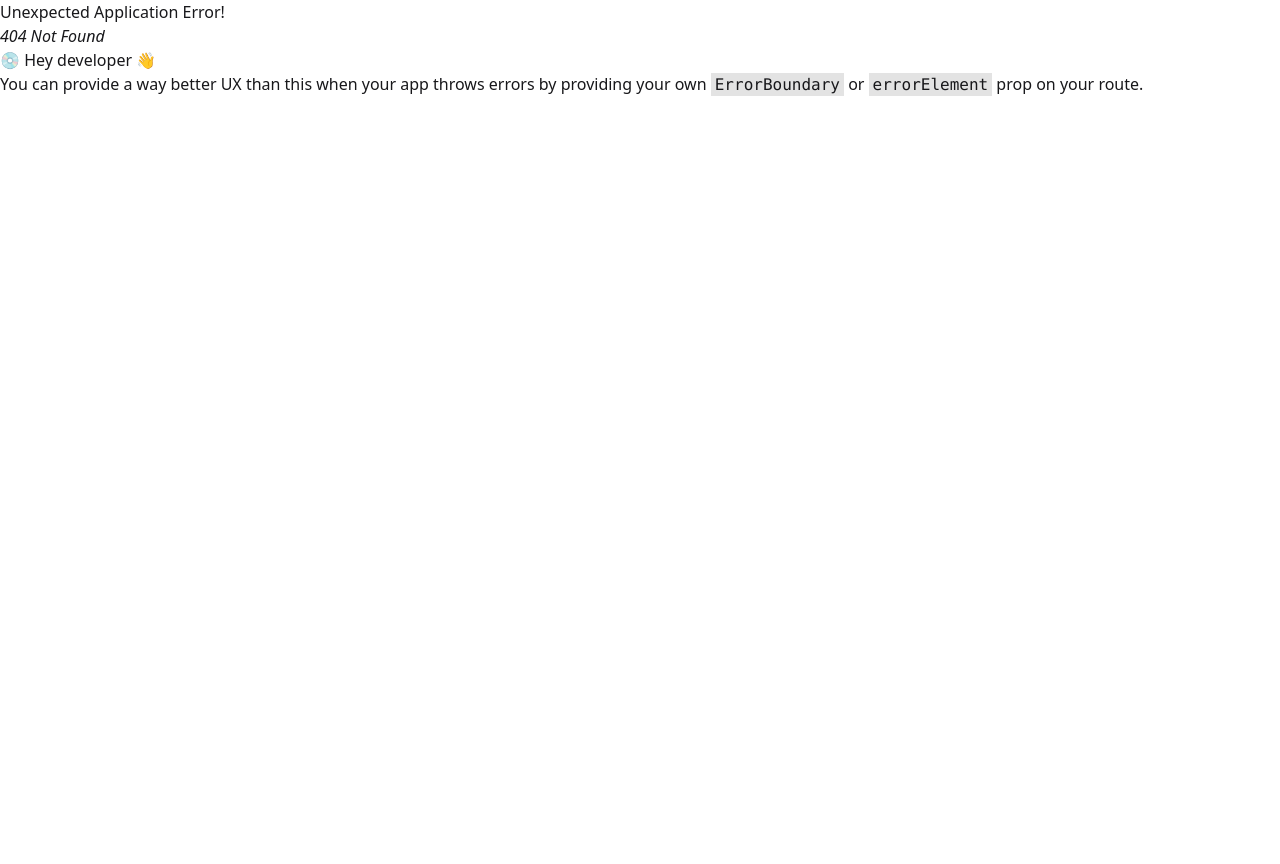
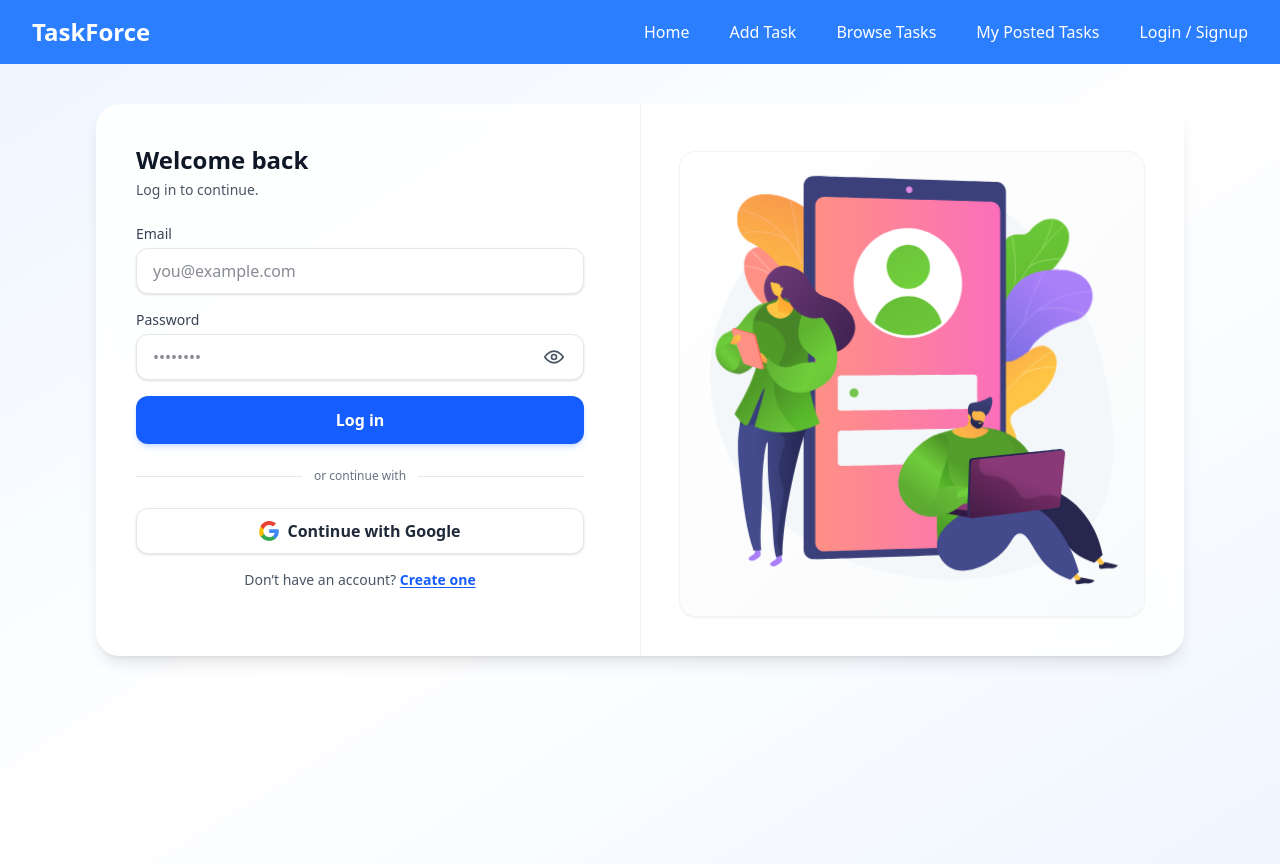
Before and after one commit to Akhlakur07/freelance-web-client, a React (Vite) app: page /login in a window 1280 px wide. Before the commit this address had no page. Before the commit the page ends 800 px from the top, so only its background shows below. Built offline with nearby package versions, Linux system fonts and the light colour scheme.

Commit message:
login page done

```diff
--- a/src/pages/Login.jsx
+++ b/src/pages/Login.jsx
@@ -1,11 +1,225 @@
-import React from 'react';
+// Login.jsx
+import React, { useState } from "react";
+import Lottie from "lottie-react";
+import loginLottie from "../assets/lottie/Login.json";
+import { Link } from "react-router";
 
-const Login = () => {
-    return (
-        <div>
+const Login = ({ onSubmit, onGoogle }) => {
+  const [form, setForm] = useState({ email: "", password: "" });
+  const [showPass, setShowPass] = useState(false);
+  const [submitting, setSubmitting] = useState(false);
 
-        </div>
-    );
+  const handleChange = (e) => {
+    const { name, value } = e.target;
+    setForm((f) => ({ ...f, [name]: value }));
+  };
+
+  const handleLogin = async (e) => {
+    e.preventDefault();
+    try {
+      setSubmitting(true);
+      if (typeof onSubmit === "function") {
+        await onSubmit(form); // { email, password }
+      } else {
+        console.log("Login submit:", form);
+      }
+    } finally {
+      setSubmitting(false);
+    }
+  };
+
+  const handleGoogle = async () => {
+    try {
+      setSubmitting(true);
+      if (typeof onGoogle === "function") {
+        await onGoogle();
+      } else {
+        console.log("Google login clicked");
+      }
+    } finally {
+      setSubmitting(false);
+    }
+  };
+
+  return (
+    <div className="min-h-screen bg-gradient-to-br from-blue-50 via-white to-blue-50">
+      <div className="max-w-6xl mx-auto px-4 sm:px-6 lg:px-8 py-10">
+        {/* Unified section card */}
+        <section className="relative rounded-3xl bg-white/90 backdrop-blur-sm shadow-lg">
+          {/* Vertical divider on md+ */}
+          <div className="absolute inset-y-0 left-1/2 w-px bg-gray-100 hidden md:block" />
+
+          <div className="grid md:grid-cols-2">
+            {/* Form side (left) */}
+            <div className="p-6 sm:p-8 lg:p-10">
+              <div className="max-w-md">
+                <h1 className="text-2xl font-bold text-gray-900">
+                  Welcome back
+                </h1>
+                <p className="mt-1 text-sm text-gray-600">
+                  Log in to continue.
+                </p>
+
+                <form onSubmit={handleLogin} className="mt-6 space-y-4">
+                  {/* Email */}
+                  <div>
+                    <label
+                      htmlFor="email"
+                      className="block text-sm font-medium text-gray-700"
+                    >
+                      Email
+                    </label>
+                    <input
+                      id="email"
+                      name="email"
+                      type="email"
+                      value={form.email}
+                      onChange={handleChange}
+                      autoComplete="email"
+                      placeholder="you@example.com"
+                      className="mt-1 w-full rounded-xl border border-gray-200 bg-white px-4 py-2.5 text-gray-900 shadow-sm focus:border-blue-500 focus:ring-4 focus:ring-blue-100 outline-none"
+                    />
+                  </div>
+
+                  {/* Password */}
+                  <div>
+                    <label
+                      htmlFor="password"
+                      className="block text-sm font-medium text-gray-700"
+                    >
+                      Password
+                    </label>
+                    <div className="mt-1 relative">
+                      <input
+                        id="password"
+                        name="password"
+                        type={showPass ? "text" : "password"}
+                        value={form.password}
+                        onChange={handleChange}
+                        autoComplete="current-password"
+                        placeholder="••••••••"
+                        className="w-full rounded-xl border border-gray-200 bg-white px-4 py-2.5 pr-12 text-gray-900 shadow-sm focus:border-blue-500 focus:ring-4 focus:ring-blue-100 outline-none"
+                      />
+                      <button
+                        type="button"
+                        onClick={() => setShowPass((s) => !s)}
+                        className="absolute inset-y-0 right-2 my-auto h-9 px-3 rounded-lg text-gray-600 hover:bg-gray-100"
+                        aria-label={
+                          showPass ? "Hide password" : "Show password"
+                        }
+                      >
+                        {showPass ? (
+                          <svg
+                            viewBox="0 0 24 24"
+                            className="w-5 h-5"
+                            fill="none"
+                            stroke="currentColor"
+                            strokeWidth="2"
+                          >
+                            <path d="M3 3l18 18" />
+                            <path d="M10.6 10.6a3 3 0 104.24 4.24" />
+                            <path d="M9.88 4.24A9.76 9.76 0 0121 12a9.77 9.77 0 01-2.1 3.34" />
+                            <path d="M6.1 6.1A9.76 9.76 0 003 12a9.77 9.77 0 006.34 5.9" />
+                          </svg>
+                        ) : (
+                          <svg
+                            viewBox="0 0 24 24"
+                            className="w-5 h-5"
+                            fill="none"
+                            stroke="currentColor"
+                            strokeWidth="2"
+                          >
+                            <path d="M1 12s4-7 11-7 11 7 11 7-4 7-11 7S1 12 1 12z" />
+                            <circle cx="12" cy="12" r="3" />
+                          </svg>
+                        )}
+                      </button>
+                    </div>
+                  </div>
+
+                  {/* Submit */}
+                  <button
+                    type="submit"
+                    disabled={submitting}
+                    className="w-full rounded-xl bg-blue-600 hover:bg-blue-700 disabled:opacity-60 disabled:cursor-not-allowed text-white font-semibold py-3 shadow-md shadow-blue-500/20 transition"
+                  >
+                    {submitting ? "Logging in..." : "Log in"}
+                  </button>
+
+                  {/* Divider */}
+                  <div className="relative py-2">
+                    <div className="absolute inset-0 flex items-center">
+                      <div className="w-full border-t border-gray-200" />
+                    </div>
+                    <div className="relative flex justify-center">
+                      <span className="bg-white px-3 text-xs text-gray-500">
+                        or continue with
+                      </span>
+                    </div>
+                  </div>
+
+                  {/* Google login */}
+                  <button
+                    type="button"
+                    onClick={handleGoogle}
+                    disabled={submitting}
+                    className="w-full rounded-xl border border-gray-200 bg-white hover:bg-gray-50 disabled:opacity-60 disabled:cursor-not-allowed text-gray-800 font-semibold py-2.5 shadow-sm inline-flex items-center justify-center gap-2 transition"
+                  >
+                    <svg
+                      viewBox="0 0 533.5 544.3"
+                      className="w-5 h-5"
+                      xmlns="http://www.w3.org/2000/svg"
+                    >
+                      <path
+                        fill="#4285F4"
+                        d="M533.5 278.4c0-18.6-1.7-37-5.2-54.8H272.1v103.7h147c-6.3 34-25 62.7-53.5 81.9v67h86.5c50.6-46.6 81.4-115.3 81.4-197.8z"
+                      />
+                      <path
+                        fill="#34A853"
+                        d="M272.1 544.3c72.3 0 133.1-23.9 177.5-65.1l-86.5-67c-24 16.1-54.7 25.6-91 25.6-69.9 0-129.3-47.2-150.5-110.6H32.7v69.6c44.6 88.4 136.5 147.5 239.4 147.5z"
+                      />
+                      <path
+                        fill="#FBBC05"
+                        d="M121.6 327.2c-10.1-29.9-10.1-62.1 0-92l.1-69.6H32.7c-42.9 85-42.9 186.2 0 271.2l88.9-69.6z"
+                      />
+                      <path
+                        fill="#EA4335"
+                        d="M272.1 107.7c39.3-.6 77.4 13.6 106.9 39.9l79.6-79.6C410.8 24.2 343.6-0.3 272.1 0 169.2 0 77.3 59.1 32.7 147.5l88.9 69.6C143 153.7 202.3 107.7 272.1 107.7z"
+                      />
+                    </svg>
+                    Continue with Google
+                  </button>
+
+                  {/* Register link */}
+                  <p className="text-center text-sm text-gray-600">
+                    Don’t have an account?{" "}
+                    <Link to="/register">
+                      <span className="font-semibold text-blue-600 hover:text-blue-700 underline underline-offset-2">
+                        Create one
+                      </span>
+                    </Link>
+                  </p>
+                </form>
+              </div>
+            </div>
+
+            {/* Animation side (right) — visible on md+ */}
+            <div className="hidden md:flex items-center p-10">
+              <div className="w-full">
+                <div className="mt-2 rounded-2xl ring-1 ring-gray-100 bg-gradient-to-br from-white to-gray-50 shadow-sm p-2">
+                  <Lottie
+                    animationData={loginLottie}
+                    loop
+                    className="w-full max-h-[520px]"
+                  />
+                </div>
+              </div>
+            </div>
+          </div>
+        </section>
+      </div>
+    </div>
+  );
 };
 
 export default Login;
--- a/src/pages/Register.jsx
+++ b/src/pages/Register.jsx
@@ -95,17 +95,6 @@ const Register = ({ onSubmit, onGoogle }) => {
           <div className="grid md:grid-cols-2">
             <div className="hidden md:flex items-center p-10">
               <div className="w-full">
-                <span className="inline-block rounded-full bg-blue-50 text-blue-700 text-xs font-semibold tracking-widest px-3 py-1">
-                  TaskForce
-                </span>
-                <h2 className="mt-3 text-3xl font-extrabold tracking-tight text-gray-900">
-                  Welcome! Let’s get you set up
-                </h2>
-                <p className="mt-2 text-gray-600">
-                  Create an account to post tasks, hire pros, and start getting
-                  things done.
-                </p>
-
                 <div className="mt-6 rounded-2xl ring-1 ring-gray-100 bg-gradient-to-br from-white to-gray-50 shadow-sm p-2">
                   <Lottie
                     animationData={registerLottie}
--- a/src/routes/router.jsx
+++ b/src/routes/router.jsx
@@ -2,6 +2,7 @@ import { createBrowserRouter } from "react-router";
 import Root from "../pages/Root";
 import Home from "../pages/Home";
 import Register from "../pages/Register";
+import Login from "../pages/Login";
 
 const router = createBrowserRouter([
   {
@@ -16,6 +17,10 @@ const router = createBrowserRouter([
         path: "/register",
         Component: Register,
       },
+      {
+        path: "/login",
+        Component: Login,
+      }
     ],
   },
 ]);
```
